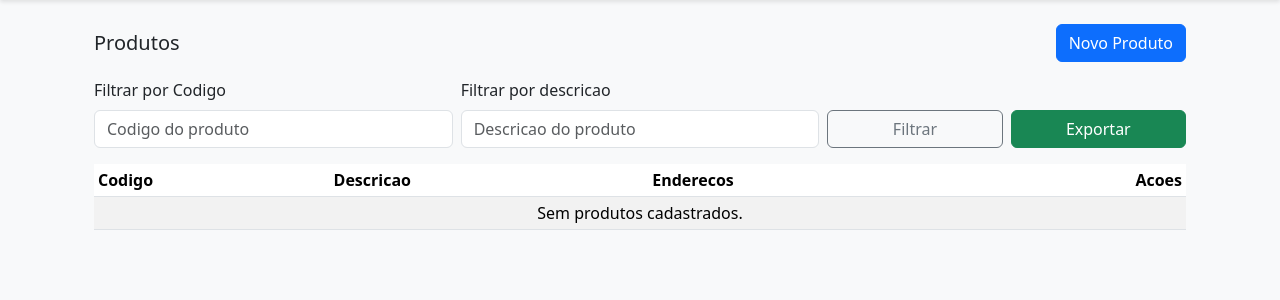
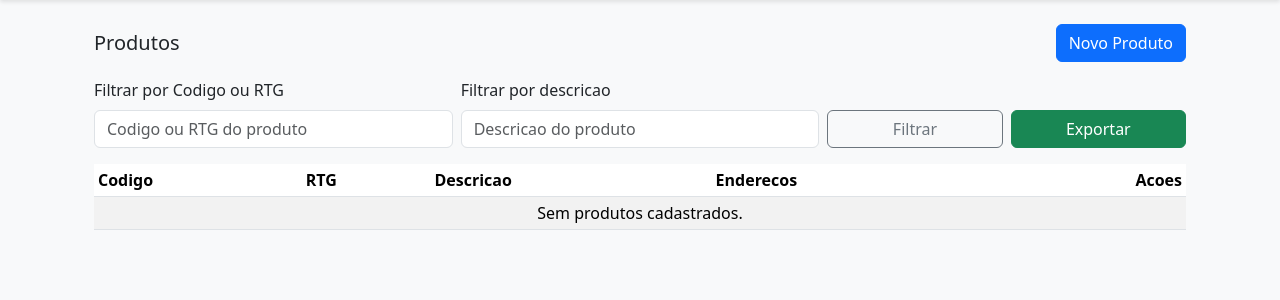
Before and after one commit to BrunoRimbanoJunior/APP_FRETE_WEB, a Django app: page /fretes/produtos/ in a window 1280 px wide. Shown: the part 80-380 px from the top of the page. Run offline with Django 5.2, Linux system fonts and the light colour scheme; a user stored in the database is signed in; data that the repository does not hold is empty; parts of the project's set-up code (start-up, migrations or seed data) failed here and were passed over; some libraries are stand-ins or nearby versions.

Commit message:
incluso a opção de pesquisa pelo codigo RTG

```diff
--- a/fretes/admin.py
+++ b/fretes/admin.py
@@ -39,8 +39,8 @@ class FreteCalculadoAdmin(admin.ModelAdmin):
 
 @admin.register(Produto)
 class ProdutoAdmin(admin.ModelAdmin):
-    list_display = ("codigo", "descricao", "peso_bruto_kg", "peso_liquido_kg")
-    search_fields = ("codigo", "descricao")
+    list_display = ("codigo", "rtg", "descricao", "peso_bruto_kg", "peso_liquido_kg")
+    search_fields = ("codigo", "rtg", "descricao")
 
 
 @admin.register(Cliente)
--- a/fretes/exports.py
+++ b/fretes/exports.py
@@ -174,7 +174,7 @@ def exportar_produtos_excel(queryset):
     ws.title = "Produtos"
 
     headers = [
-        "Codigo", "Descricao", "Enderecos", "Peso bruto (kg)", "Peso liquido (kg)",
+        "Codigo", "RTG", "Descricao", "Enderecos", "Peso bruto (kg)", "Peso liquido (kg)",
         "Largura (cm)", "Altura (cm)", "Comprimento (cm)"
     ]
     ws.append(headers)
@@ -182,6 +182,7 @@ def exportar_produtos_excel(queryset):
     for produto in queryset:
         ws.append([
             produto.codigo,
+            produto.rtg,
             produto.descricao,
             produto.enderecos or "",
             _fmt_number_br(produto.peso_bruto_kg or 0),
--- a/fretes/forms.py
+++ b/fretes/forms.py
@@ -79,11 +79,12 @@ class ProdutoForm(ModelForm):
     class Meta:
         model = Produto
         fields = [
-            "codigo", "descricao", "enderecos", "peso_bruto_kg", "peso_liquido_kg",
+            "codigo", "rtg", "descricao", "enderecos", "peso_bruto_kg", "peso_liquido_kg",
             "largura_cm", "altura_cm", "comprimento_cm"
         ]
         widgets = {
             "codigo": forms.TextInput(attrs={"class": "form-control"}),
+            "rtg": forms.TextInput(attrs={"class": "form-control"}),
             "descricao": forms.TextInput(attrs={"class": "form-control"}),
             "enderecos": forms.TextInput(attrs={"class": "form-control", "placeholder": "Endereco 1, Endereco 2"}),
             "peso_bruto_kg": forms.NumberInput(attrs={"class": "form-control", "step": "0.001"}),
--- a/fretes/models.py
+++ b/fretes/models.py
@@ -112,6 +112,7 @@ class FreteCalculado(models.Model):
 # Novos cadastros
 class Produto(models.Model):
     codigo = models.CharField("Codigo", max_length=60, unique=True)
+    rtg = models.CharField("RTG", max_length=60, blank=True, db_index=True)
     descricao = models.CharField("Descricao", max_length=255)
     enderecos = models.CharField("Enderecos", max_length=1024, blank=True)
     peso_bruto_kg = models.DecimalField("Peso bruto (kg)", max_digits=10, decimal_places=3, default=0)
--- a/fretes/templates/fretes/_produto_options.html
+++ b/fretes/templates/fretes/_produto_options.html
@@ -1,7 +1,7 @@
 {% for p in qs %}
   {% if value and value == p.codigo %}
-    <option value="{{ p.codigo }}" selected>{{ p.codigo }} - {{ p.descricao }}</option>
+    <option value="{{ p.codigo }}" selected>{{ p.codigo }}{% if p.rtg %} | RTG: {{ p.rtg }}{% endif %} - {{ p.descricao }}</option>
   {% else %}
-    <option value="{{ p.codigo }}">{{ p.codigo }} - {{ p.descricao }}</option>
+    <option value="{{ p.codigo }}">{{ p.codigo }}{% if p.rtg %} | RTG: {{ p.rtg }}{% endif %} - {{ p.descricao }}</option>
   {% endif %}
 {% endfor %}
--- a/fretes/templates/fretes/_produtos_datalist.html
+++ b/fretes/templates/fretes/_produtos_datalist.html
@@ -1,5 +1,5 @@
 <datalist id="produtos-datalist">
   {% for p in qs %}
-    <option value="{{ p.codigo }}">{{ p.codigo }} - {{ p.descricao }}</option>
+    <option value="{{ p.codigo }}">{{ p.codigo }}{% if p.rtg %} | RTG: {{ p.rtg }}{% endif %} - {{ p.descricao }}</option>
   {% endfor %}
 </datalist>
--- a/fretes/templates/fretes/import_produtos.html
+++ b/fretes/templates/fretes/import_produtos.html
@@ -5,8 +5,8 @@
   <h5 class="mb-3">Importar Produtos (Excel)</h5>
   <div class="alert alert-info">
     Estrutura esperada do arquivo (.xlsx), com cabeçalho na primeira linha:
-    <code>CODIGO, DESCRIÇÃO, MONTADORA, APLICAÇÃO, PESO BRUTO, PESO LIQUIDO, EMBALAGEM, ALTURA (CM), LARGURA (CM), COMPRIMENTO (CM)</code>.
-    <br>Campos usados: CODIGO, DESCRIÇÃO, APLICAÇÃO, PESO BRUTO, PESO LIQUIDO, ALTURA (CM), LARGURA (CM), COMPRIMENTO (CM).
+    <code>CODIGO, RTG, DESCRIÇÃO, MONTADORA, APLICAÇÃO, PESO BRUTO, PESO LIQUIDO, EMBALAGEM, ALTURA (CM), LARGURA (CM), COMPRIMENTO (CM)</code>.
+    <br>Campos usados: CODIGO, RTG, DESCRIÇÃO, APLICAÇÃO, PESO BRUTO, PESO LIQUIDO, ALTURA (CM), LARGURA (CM), COMPRIMENTO (CM). O RTG pode ficar em branco.
     <br>DESCRIÇÃO será gravada como <b>DESCRIÇÃO + espaço + APLICAÇÃO</b> (se houver APLICAÇÃO).
   </div>
   <form method="post" enctype="multipart/form-data" class="d-flex gap-2">
--- a/fretes/templates/fretes/produtos_form.html
+++ b/fretes/templates/fretes/produtos_form.html
@@ -11,6 +11,11 @@
       <div class="col-sm-9">
         {{ form.codigo }}
       </div>
+    </div>
+
+    <div class="row mb-3">
+      <label class="col-sm-3 col-form-label">{{ form.rtg.label }}</label>
+      <div class="col-sm-9">{{ form.rtg }}</div>
     </div>
 
     <div class="row mb-3">
--- a/fretes/templates/fretes/produtos_list.html
+++ b/fretes/templates/fretes/produtos_list.html
@@ -37,8 +37,8 @@
 
   <form method="get" class="row gy-2 gx-2 align-items-end mb-3">
     <div class="col-12 col-sm-6 col-md-4">
-      <label for="id_codigo" class="form-label">Filtrar por Codigo</label>
-      <input type="text" name="codigo" id="id_codigo" value="{{ codigo }}" class="form-control" placeholder="Codigo do produto">
+      <label for="id_codigo" class="form-label">Filtrar por Codigo ou RTG</label>
+      <input type="text" name="codigo" id="id_codigo" value="{{ codigo }}" class="form-control" placeholder="Codigo ou RTG do produto">
     </div>
     <div class="col-12 col-sm-6 col-md-4">
       <label for="id_descricao" class="form-label">Filtrar por descricao</label>
@@ -57,6 +57,7 @@
       <thead>
         <tr>
           <th>Codigo</th>
+          <th>RTG</th>
           <th>Descricao</th>
           <th>Enderecos</th>
           <th class="text-end">Acoes</th>
@@ -66,6 +67,7 @@
         {% for p in produtos %}
           <tr>
             <td>{{ p.codigo }}</td>
+            <td>{{ p.rtg|default:"-" }}</td>
             <td class="descricao-col" title="{{ p.descricao }}">{{ p.descricao }}</td>
             <td class="text-break">{{ p.enderecos|default:"-" }}</td>
             <td class="text-end">
@@ -73,7 +75,7 @@
             </td>
           </tr>
         {% empty %}
-          <tr><td colspan="4" class="text-center">Sem produtos cadastrados.</td></tr>
+          <tr><td colspan="5" class="text-center">Sem produtos cadastrados.</td></tr>
         {% endfor %}
       </tbody>
     </table>
--- a/fretes/views.py
+++ b/fretes/views.py
@@ -339,7 +339,7 @@ def produto_list(request):
     descricao = request.GET.get("descricao", "").strip()
     qs = Produto.objects.all().order_by("codigo")
     if codigo:
-        qs = qs.filter(codigo__icontains=codigo)
+        qs = qs.filter(Q(codigo__icontains=codigo) | Q(rtg__icontains=codigo))
     if descricao:
         qs = qs.filter(descricao__icontains=descricao)
     if request.GET.get("export") == "xlsx":
@@ -378,7 +378,7 @@ def produtos_autocomplete(request):
     q = (request.GET.get("codigo") or request.GET.get("codigo_peca") or "").strip()
     qs = Produto.objects.all().order_by("codigo")
     if q:
-        qs = qs.filter(codigo__icontains=q)
+        qs = qs.filter(Q(codigo__icontains=q) | Q(rtg__icontains=q))
     qs = qs[:20]
     return render(request, "fretes/_produtos_datalist.html", {"qs": qs})
 
@@ -514,7 +514,7 @@ def produtos_options(request):
     q = _last_non_empty_param(request, "q", "codigo", "codigo_peca", suffixes=("-q",))
     qs = Produto.objects.all().order_by("codigo")
     if q:
-        qs = qs.filter(Q(codigo__icontains=q) | Q(descricao__icontains=q))
+        qs = qs.filter(Q(codigo__icontains=q) | Q(rtg__icontains=q) | Q(descricao__icontains=q))
     value = _last_non_empty_param(request, "codigo_peca", suffixes=("-codigo_peca",))
     return render(request, "fretes/_produto_options.html", {"qs": qs, "value": value})
 
@@ -741,6 +741,7 @@ def admin_import_produtos(request):
         # Aceita variações com/sem acentos e parênteses
         required = {
             "CODIGO": ["CODIGO"],
+            "RTG": ["RTG"],
             "DESCRICAO": ["DESCRICAO"],
             "APLICACAO": ["APLICACAO"],
             "PESO BRUTO": ["PESO BRUTO"],
@@ -756,12 +757,17 @@ def admin_import_produtos(request):
                     return alias
             return None
 
-        missing_keys = [k for k in required if not find_col(k)]
+        # RTG e opcional para manter compatibilidade com planilhas antigas.
+        has_rtg_column = find_col("RTG") is not None
+        missing_keys = [k for k in required if k != "RTG" and not find_col(k)]
         if missing_keys:
             msgs = ", ".join(missing_keys)
             messages.error(request, f"Colunas obrigatórias ausentes: {msgs}")
             return render(request, "fretes/import_produtos.html", context)
 
+        def _parse_decimal_value(v):
+            if v in (None, ""):
+                return Decimal("0")
             if isinstance(v, (int, float)):
                 return Decimal(str(v))
             s = str(v).strip()
@@ -804,16 +810,22 @@ def admin_import_produtos(request):
                     altura = _parse_decimal_value(val("ALTURA CM"))
                     comprimento = _parse_decimal_value(val("COMPRIMENTO CM"))
 
+                    defaults = {
+                        "descricao": descricao,
+                        "peso_bruto_kg": peso_bruto,
+                        "peso_liquido_kg": peso_liquido,
+                        "largura_cm": largura,
+                        "altura_cm": altura,
+                        "comprimento_cm": comprimento,
+                    }
+                    # Uma planilha antiga, sem a coluna RTG, nao deve apagar
+                    # um codigo RTG que ja esteja cadastrado.
+                    if has_rtg_column:
+                        defaults["rtg"] = str(val("RTG") or "").strip()
+
                     _, created = Produto.objects.update_or_create(
                         codigo=codigo,
-                        defaults={
-                            "descricao": descricao,
-                            "peso_bruto_kg": peso_bruto,
-                            "peso_liquido_kg": peso_liquido,
-                            "largura_cm": largura,
-                            "altura_cm": altura,
-                            "comprimento_cm": comprimento,
-                        },
+                        defaults=defaults,
                     )
                     if created:
                         criados += 1
--- a/fretes_web/settings/prod.py
+++ b/fretes_web/settings/prod.py
@@ -1,13 +1,16 @@
 from pathlib import Path
 import os
 from urllib.parse import urlparse
+from django.core.exceptions import ImproperlyConfigured
 
 
 BASE_DIR = Path(__file__).resolve().parent.parent
 # Project root (folder that contains manage.py and top-level 'static/')
 PROJECT_ROOT = BASE_DIR.parent
 
-SECRET_KEY = os.getenv("DJANGO_SECRET_KEY", "dev-insecure-secret-key")
+SECRET_KEY = os.getenv("DJANGO_SECRET_KEY", "").strip()
+if not SECRET_KEY:
+    raise ImproperlyConfigured("DJANGO_SECRET_KEY deve ser definida no ambiente de producao.")
 # DEBUG is true when DJANGO_DEBUG == "1"
 DEBUG = os.getenv("DJANGO_DEBUG", "0") == "1"
 LOGGING = {
```
Also changed, not shown: fretes/tests/test_prod_settings.py (added, +13 -0 lines), fretes/tests/test_produto_rtg.py (added, +89 -0 lines), fretes/migrations/0017_produto_rtg.py (added).
